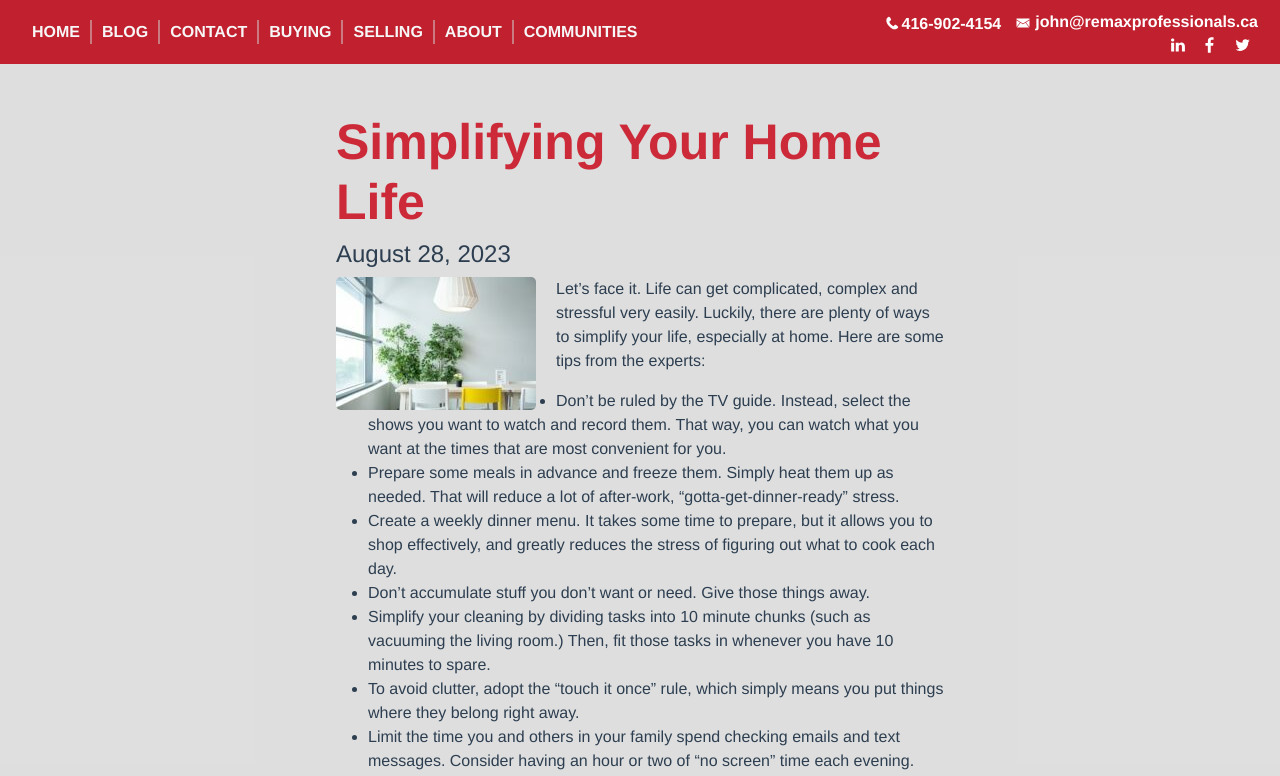
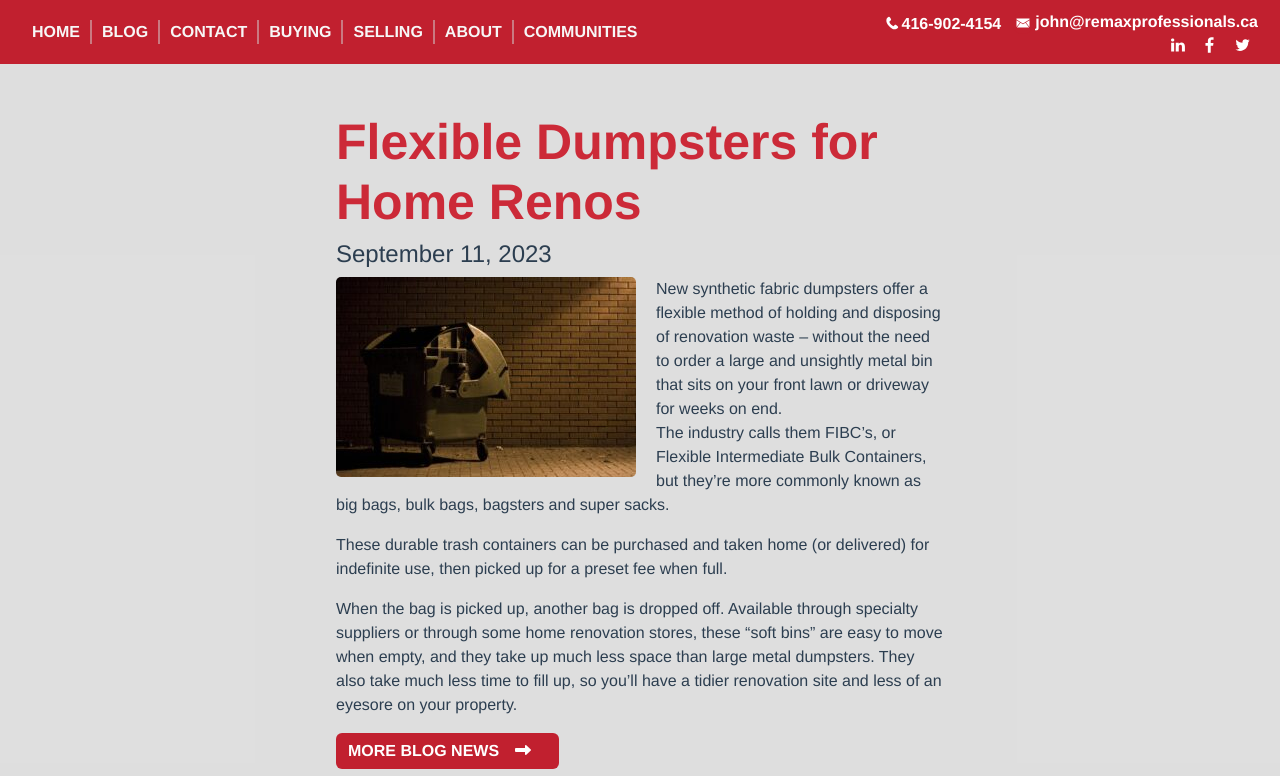
Before and after one commit to Sanparty/jmanucdoc-vue, a Vue app: page /blogposts/1 in a window 1280 px wide. Shown: the top 776 px of the page. Built offline with nearby package versions, Linux system fonts and the light colour scheme.

Commit message:
updated blog 33

```diff
--- a/src/js/components/data/blogposts.ts
+++ b/src/js/components/data/blogposts.ts
@@ -597,7 +597,24 @@ const blogpost32: Blogpost = {
     image: "blog32.jpeg",
     imageAlt: "Simple Kitchen"
 };
-const blogpostArray = [blogpost1, blogpost2, blogpost3, blogpost4, blogpost5, blogpost6, blogpost7, blogpost8, blogpost9, blogpost10, blogpost11, blogpost12, blogpost13, blogpost14, blogpost15, blogpost16, blogpost17, blogpost18, blogpost19, blogpost20, blogpost21, blogpost22, blogpost23, blogpost24, blogpost25, blogpost26, blogpost27, blogpost28, blogpost29, blogpost30, blogpost31, blogpost32];
+const blogpost33: Blogpost = {
+    id: "blog33",
+    blogName: "Flexible Dumpsters for Home Renos",
+    author: "John Manucdoc",
+    date: "September 11, 2023",
+    paragraph1: "New synthetic fabric dumpsters offer a flexible method of holding and disposing of renovation waste – without the need to order a large and unsightly metal bin that sits on your front lawn or driveway for weeks on end.",
+    content: ` <p>
+    New synthetic fabric dumpsters offer a flexible method of holding and disposing of renovation waste &#8211; without the need to order a large and unsightly metal bin that sits on your front lawn or driveway for weeks on end.
+    <br/>
+    The industry calls them FIBC’s, or Flexible Intermediate Bulk Containers, but they’re more commonly known as big bags, bulk bags, bagsters and super sacks.
+</p>
+<p>These durable trash containers can be purchased and taken home (or delivered) for indefinite use, then picked up for a preset fee when full.</p>
+<p>When the bag is picked up, another bag is dropped off. Available through specialty suppliers or through some home renovation stores, these “soft bins” are easy to move when empty, and they take up much less space than large metal dumpsters. They also take much less time to fill up, so you’ll have a tidier renovation site and less of an eyesore on your property.</p>`,
+    link: "blogpost33.html",
+    image: "blog33.jpeg",
+    imageAlt: "Dumpster"
+};
+const blogpostArray = [blogpost1, blogpost2, blogpost3, blogpost4, blogpost5, blogpost6, blogpost7, blogpost8, blogpost9, blogpost10, blogpost11, blogpost12, blogpost13, blogpost14, blogpost15, blogpost16, blogpost17, blogpost18, blogpost19, blogpost20, blogpost21, blogpost22, blogpost23, blogpost24, blogpost25, blogpost26, blogpost27, blogpost28, blogpost29, blogpost30, blogpost31, blogpost32, blogpost33];
 
 export default blogpostArray
 
```
Also changed, not shown: src/assets/images/blog/blog33.jpeg (added).
